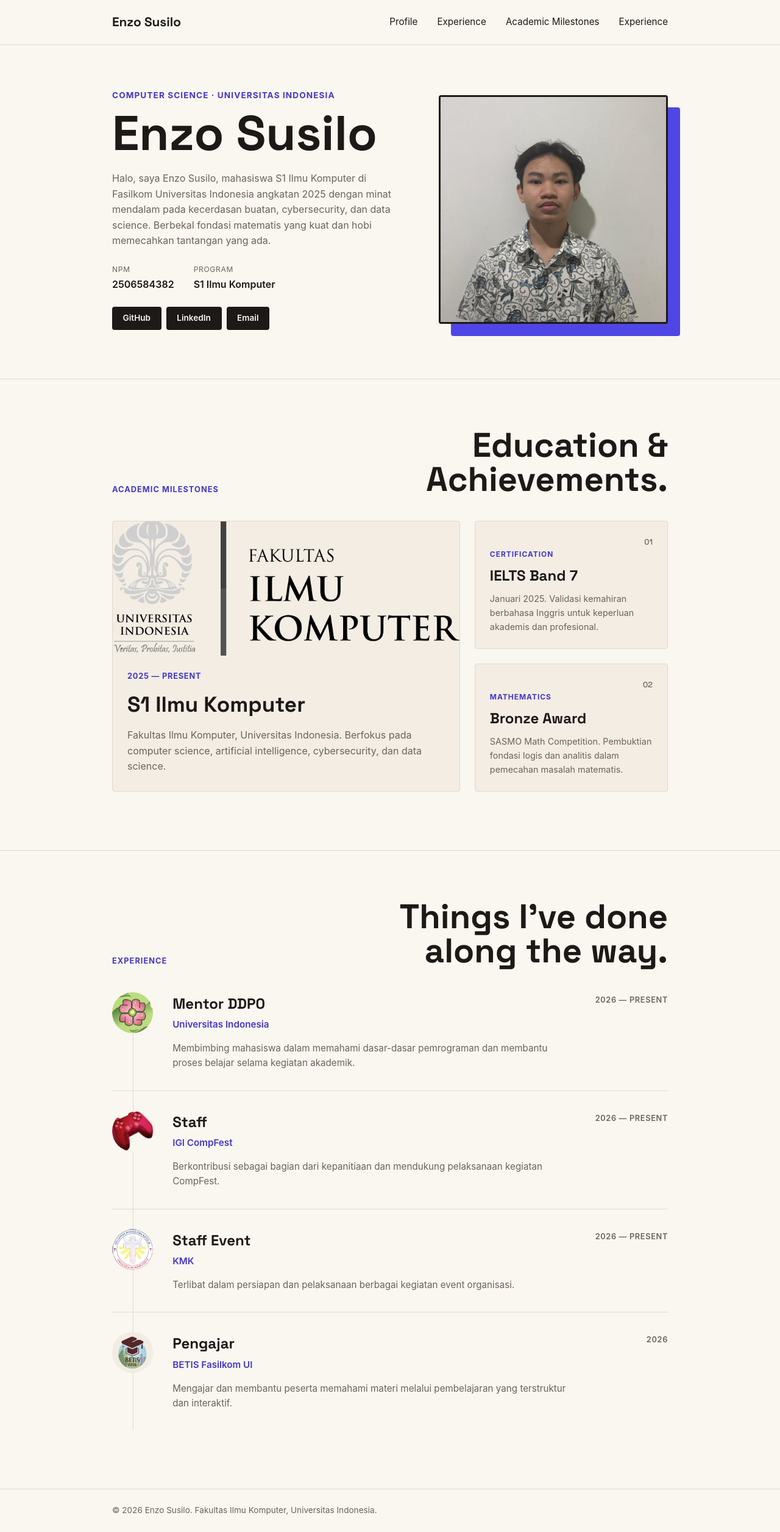
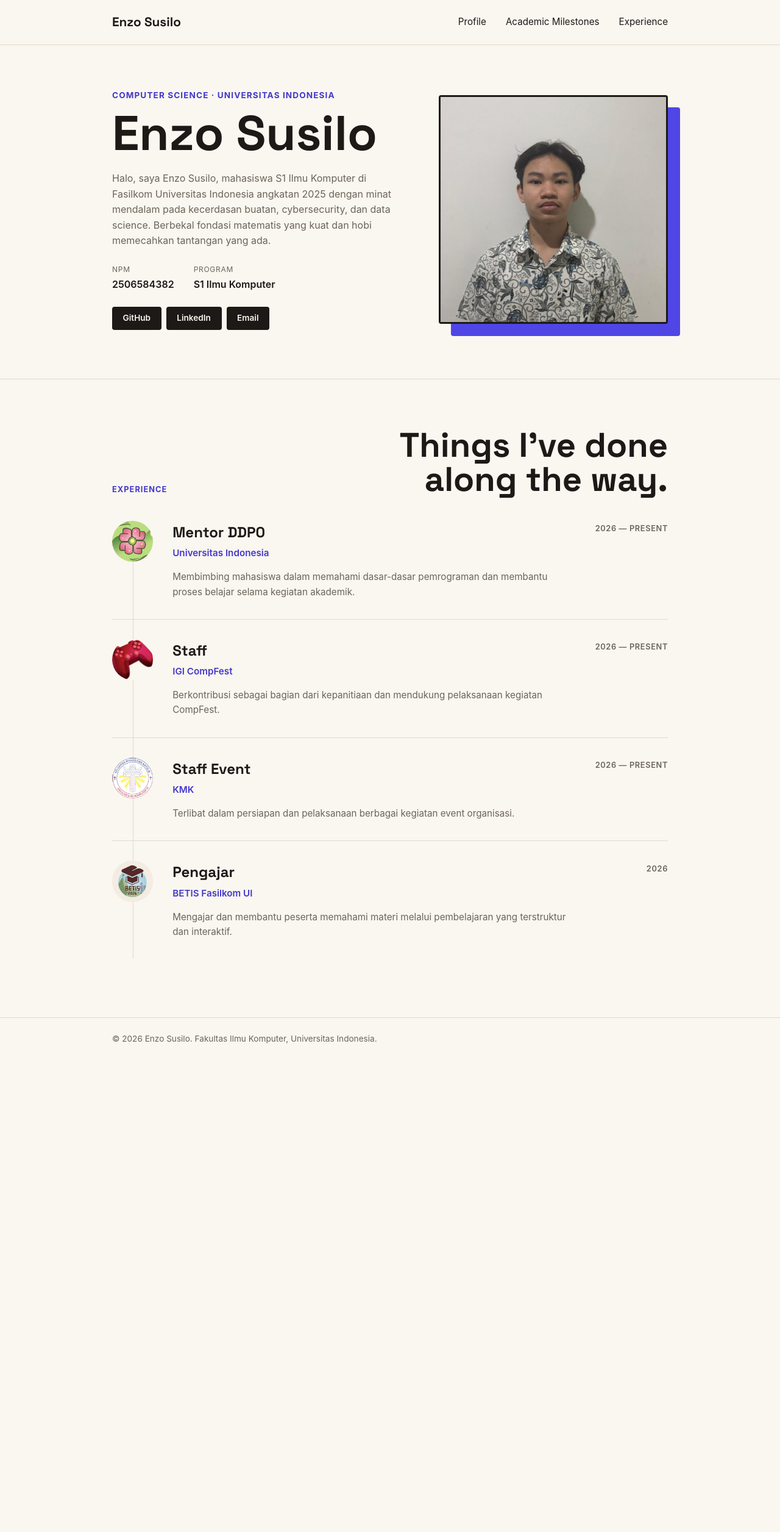
Before and after one commit to enzossl/myportofolio, a Django app: page / in a window 1280 px wide. Shown: the whole page at 61% size. After the commit the page ends 1711 px from the top, so only its background shows below. Run offline with Django 5.2, Linux system fonts and the light colour scheme.

Commit message:
refactor: membersihkan section yang static dan update link nav bar

```diff
--- a/templates/experience.html
+++ b/templates/experience.html
@@ -15,9 +15,8 @@
             <a href="#profile" class="brand">{{ name }}</a>
             <nav>
                 <a href="{% url 'main:show_main' %}">Profile</a>
+                <a href="{% url 'main:show_achievements' %}">Academic Milestones</a>
                 <a href="{% url 'main:show_experience' %}">Experience</a>
-                <a href="#education">Academic Milestones</a>
-                <a href="#experience">Experience</a>
             </nav>
         </div>
     </header>
--- a/templates/index.html
+++ b/templates/index.html
@@ -15,9 +15,8 @@
             <a href="#profile" class="brand">{{ name }}</a>
             <nav>
                 <a href="{% url 'main:show_main' %}">Profile</a>
+                <a href="{% url 'main:show_achievements' %}">Academic Milestones</a>
                 <a href="{% url 'main:show_experience' %}">Experience</a>
-                <a href="#education">Academic Milestones</a>
-                <a href="#experience">Experience</a>
             </nav>
         </div>
     </header>
@@ -50,62 +49,6 @@
                         <a href="https://www.linkedin.com/in/enzo-susilo-cs/" class="social-link">LinkedIn</a>
                         <a href="enzosusilo50@gmail.com" class="social-link">Email</a>
                     </div>
-                </div>
-            </div>
-        </section>
-        <section class="education" id="education">
-            <div class="container">
-                <div class="section-heading">
-                    <p class="section-kicker">Academic Milestones</p>
-                    <h2>Education &<br>Achievements.</h2>
-                </div>
-                <div class="education-grid">
-                    <!-- Featured Education -->
-                    <article class="education-card education-featured">
-                        <div class="education-image">
-                            <img
-                                src="/static/img/logo-fasilkom-baru.png"
-                                alt="Enzo Susilo"
-                            >
-                        </div>
-
-                        <div class="education-content">
-                            <span class="education-year">2025 — Present</span>
-                            <h3>S1 Ilmu Komputer</h3>
-                            <p>
-                                Fakultas Ilmu Komputer, Universitas Indonesia.
-                                Berfokus pada computer science, artificial intelligence,
-                                cybersecurity, dan data science.
-                            </p>
-                        </div>
-                    </article>
-
-                    <!-- Card 2 -->
-                    <article class="education-card education-small">
-                        <span class="education-number">01</span>
-
-                        <div>
-                            <span class="education-label">Certification</span>
-                            <h3>IELTS Band 7</h3>
-                            <p>
-                                Januari 2025. Validasi kemahiran berbahasa Inggris untuk keperluan akademis dan profesional.
-                            </p>
-                        </div>
-                    </article>
-
-                    <!-- Card 3 -->
-                    <article class="education-card education-small">
-                        <span class="education-number">02</span>
-
-                        <div>
-                            <span class="education-label">Mathematics</span>
-                            <h3>Bronze Award</h3>
-                            <p>
-                                SASMO Math Competition. Pembuktian fondasi logis dan analitis dalam pemecahan masalah matematis.
-                            </p>
-                        </div>
-                    </article>
-
                 </div>
             </div>
         </section>
```
